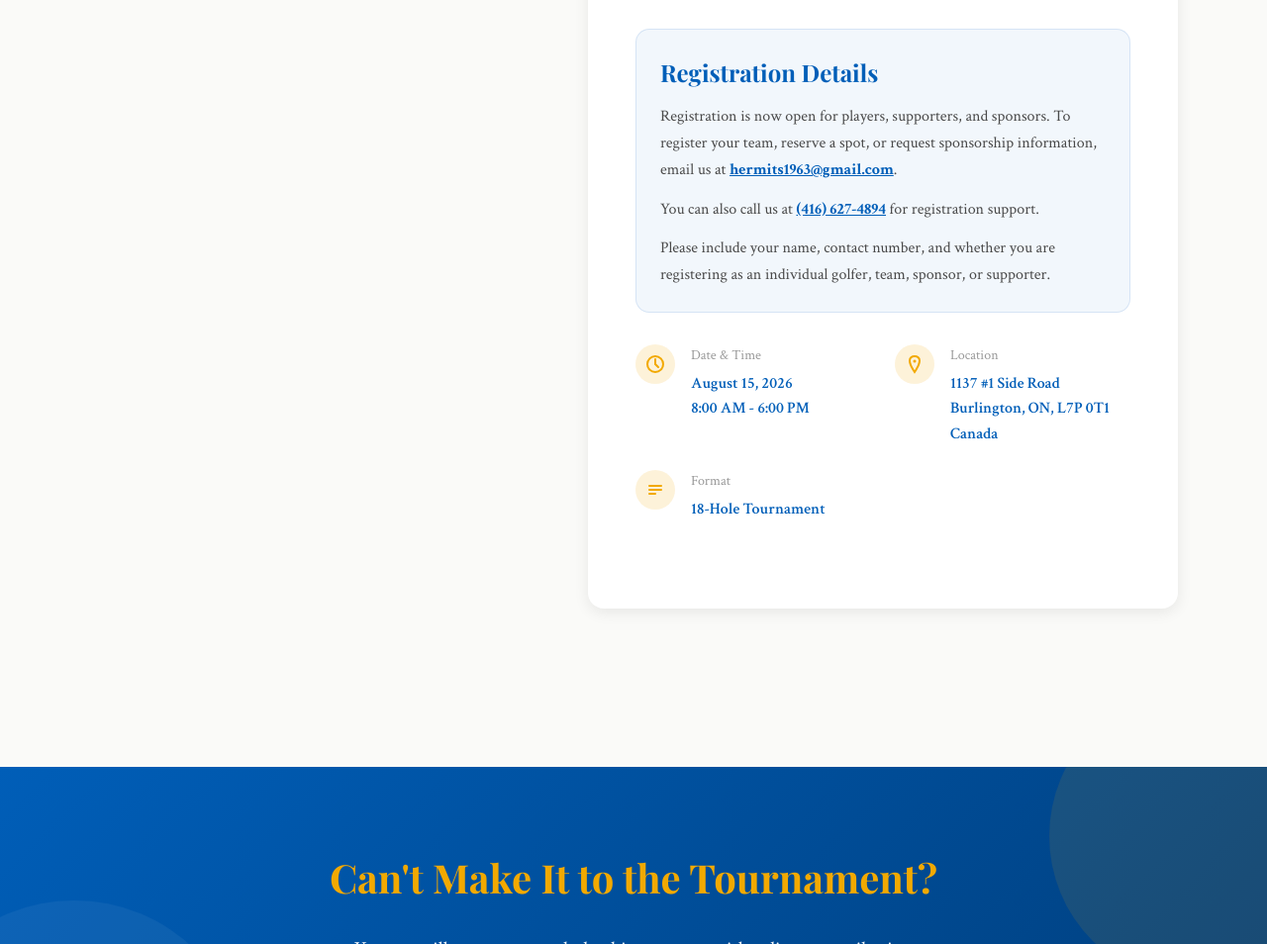
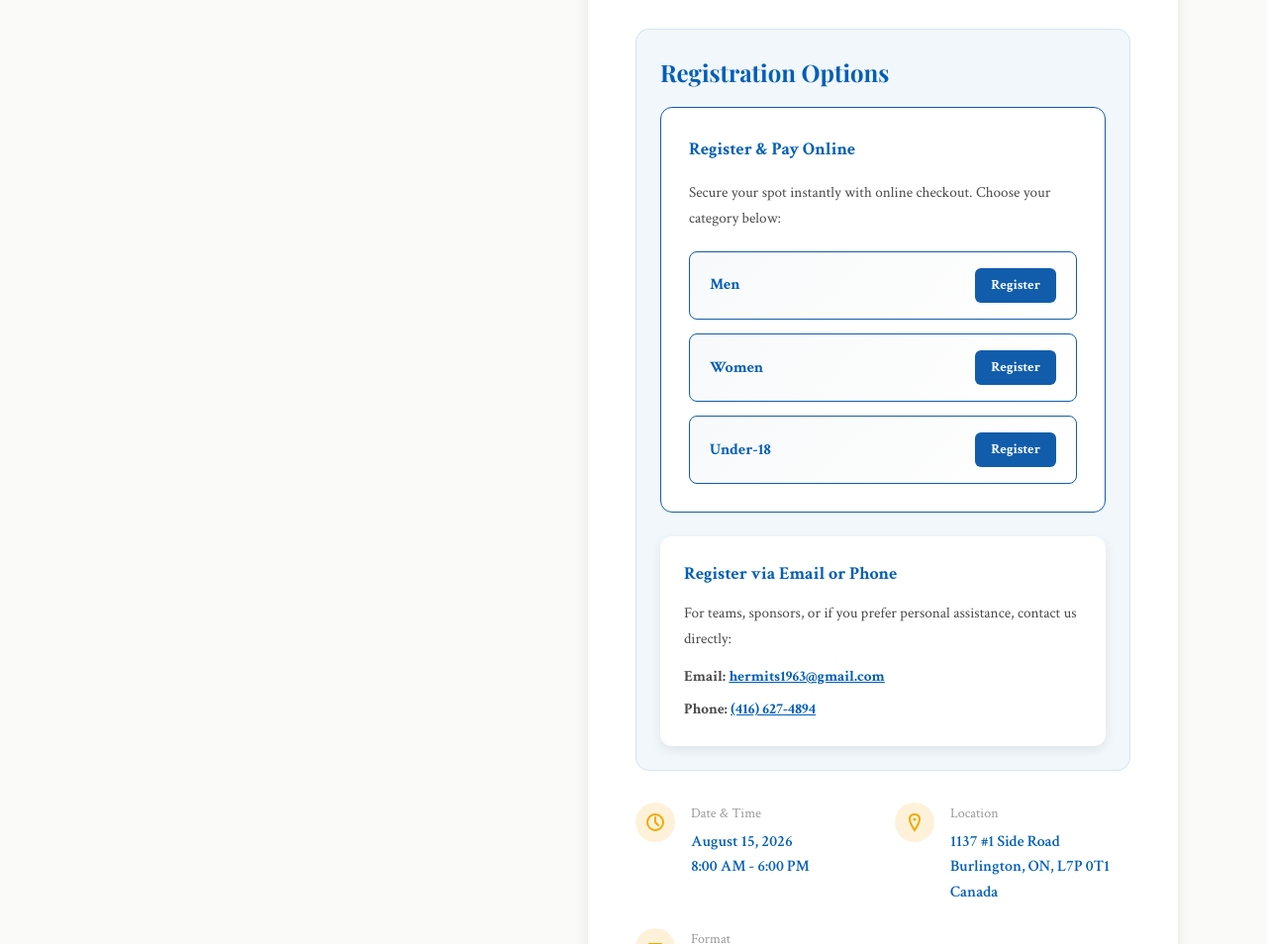
Before and after one commit to campbellsinvestment/hermits, a website built with Vite: page events/index.html in a window 1280 px wide. Shown: the part 1152-2106 px from the top of the page at 99% size. Built offline with nearby package versions, Linux system fonts and the light colour scheme.

Commit message:
Add online registration with Stripe payment links to golf tournament events page

```diff
--- a/events/index.html
+++ b/events/index.html
@@ -214,19 +214,49 @@
                                 </p>
 
                                 <div class="registration-details">
-                                    <h4 style="font-family: 'Playfair Display', serif; font-size: 1.5rem; color: var(--burgundy); margin-bottom: 0.75rem;">Registration Details</h4>
-                                    <p style="margin-bottom: 0.75rem; color: #4a4a4a; line-height: 1.7;">
-                                        Registration is now open for players, supporters, and sponsors. To register your team, reserve a spot, or request sponsorship information, email us at
-                                        <a href="mailto:hermits1963@gmail.com" style="color: var(--burgundy); font-weight: 700; text-decoration: underline;">hermits1963@gmail.com</a>.
-                                    </p>
-                                    <p style="margin-bottom: 0.75rem; color: #4a4a4a; line-height: 1.7;">
-                                        You can also call us at
-                                        <a href="tel:+14166274894" style="color: var(--burgundy); font-weight: 700; text-decoration: underline;">(416) 627-4894</a>
-                                        for registration support.
-                                    </p>
-                                    <p style="color: #4a4a4a; line-height: 1.7; margin: 0;">
-                                        Please include your name, contact number, and whether you are registering as an individual golfer, team, sponsor, or supporter.
-                                    </p>
+                                    <h4 style="font-family: 'Playfair Display', serif; font-size: 1.5rem; color: var(--burgundy); margin-bottom: 1rem;">Registration Options</h4>
+
+                                    <!-- Online Registration -->
+                                    <div style="background: white; border-radius: 12px; padding: 1.75rem; margin-bottom: 1.5rem; border: 1px solid #115dac;">
+                                        <h5 style="font-weight: 700; font-size: 1.125rem; color: var(--burgundy); margin-bottom: 1rem;">Register & Pay Online</h5>
+                                        <p style="color: #4a4a4a; line-height: 1.7; margin-bottom: 1.25rem; font-size: 0.95rem;">
+                                            Secure your spot instantly with online checkout. Choose your category below:
+                                        </p>
+
+                                        <div style="display: grid; gap: 0.875rem;">
+                                            <a href="https://buy.stripe.com/00w9AV2EdbUC2NRalI9Ve01" target="_blank" rel="noopener noreferrer"
+                                               style="display: flex; align-items: center; justify-content: space-between; padding: 1rem 1.25rem; background: linear-gradient(135deg, #f8f9fa, #ffffff); border: 1px solid #115dac; border-radius: 8px; text-decoration: none; transition: all 0.3s ease;">
+                                                <span style="font-weight: 700; color: var(--burgundy); font-size: 1rem;">Men</span>
+                                                <span style="background: #115dac; color: white; padding: 0.4rem 1rem; border-radius: 6px; font-weight: 700; font-size: 0.875rem;">Register</span>
+                                            </a>
+
+                                            <a href="https://buy.stripe.com/8x2bJ3a6F4sadsvgK69Ve00" target="_blank" rel="noopener noreferrer"
+                                               style="display: flex; align-items: center; justify-content: space-between; padding: 1rem 1.25rem; background: linear-gradient(135deg, #f8f9fa, #ffffff); border: 1px solid #115dac; border-radius: 8px; text-decoration: none; transition: all 0.3s ease;">
+                                                <span style="font-weight: 700; color: var(--burgundy); font-size: 1rem;">Women</span>
+                                                <span style="background: #115dac; color: white; padding: 0.4rem 1rem; border-radius: 6px; font-weight: 700; font-size: 0.875rem;">Register</span>
+                                            </a>
+
+                                            <a href="https://buy.stripe.com/9B64gB5Qp0bUbkn9hE9Ve02" target="_blank" rel="noopener noreferrer"
+                                               style="display: flex; align-items: center; justify-content: space-between; padding: 1rem 1.25rem; background: linear-gradient(135deg, #f8f9fa, #ffffff); border: 1px solid #115dac; border-radius: 8px; text-decoration: none; transition: all 0.3s ease;">
+                                                <span style="font-weight: 700; color: var(--burgundy); font-size: 1rem;">Under-18</span>
+                                                <span style="background: #115dac; color: white; padding: 0.4rem 1rem; border-radius: 6px; font-weight: 700; font-size: 0.875rem;">Register</span>
+                                            </a>
+                                        </div>
+                                    </div>
+
+                                    <!-- Contact Registration -->
+                                    <div style="background: white; border-radius: 12px; padding: 1.5rem; box-shadow: 0 4px 12px rgba(0,0,0,0.08);">
+                                        <h5 style="font-weight: 700; font-size: 1.125rem; color: var(--burgundy); margin-bottom: 0.75rem;">Register via Email or Phone</h5>
+                                        <p style="color: #4a4a4a; line-height: 1.7; margin-bottom: 0.75rem; font-size: 0.95rem;">
+                                            For teams, sponsors, or if you prefer personal assistance, contact us directly:
+                                        </p>
+                                        <p style="margin-bottom: 0.5rem; color: #4a4a4a; line-height: 1.7; font-size: 0.95rem;">
+                                            <strong>Email:</strong> <a href="mailto:hermits1963@gmail.com" style="color: var(--burgundy); font-weight: 700; text-decoration: underline;">hermits1963@gmail.com</a>
+                                        </p>
+                                        <p style="color: #4a4a4a; line-height: 1.7; margin: 0; font-size: 0.95rem;">
+                                            <strong>Phone:</strong> <a href="tel:+14166274894" style="color: var(--burgundy); font-weight: 700; text-decoration: underline;">(416) 627-4894</a>
+                                        </p>
+                                    </div>
                                 </div>
 
                                 <div style="display: grid; grid-template-columns: repeat(auto-fit, minmax(200px, 1fr)); gap: 1.5rem; margin-bottom: 2.5rem;">
```
